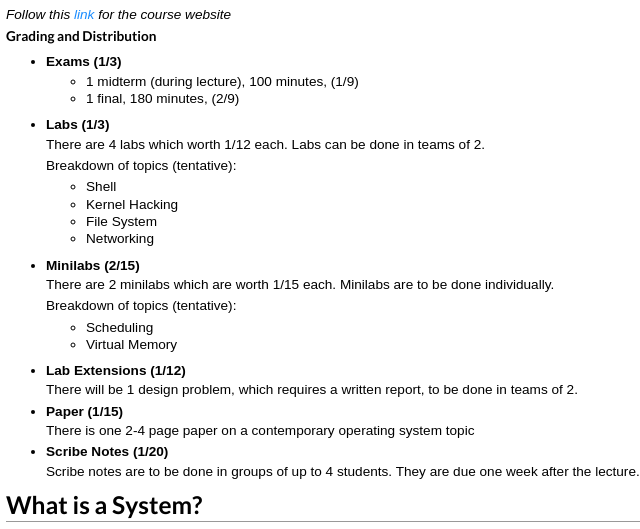
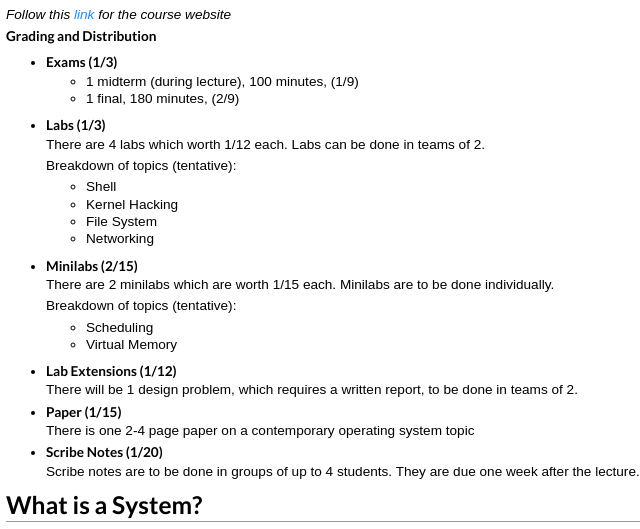
Before and after one commit to theAnthonyLai/CS111_ScribeNotes, a plain HTML site: page index.html in a window 1280 px wide. Shown: the part 185-714 px from the top of the page, 29-669 px from the left. Drawn offline with Linux system fonts and the light colour scheme.

Commit message:
Fix html5 validation errors
Fix some cases where things in <ul> are not surrounded by <li>

```diff
--- a/css/custom.css
+++ b/css/custom.css
@@ -49,8 +49,8 @@ a:hover {
     text-decoration: underline;
 }
 
-ul > li, ol > li {
-    font-weight: bold;
+ul > li > h4, ol > li > h4 {
+    font-weight: 700;
     margin-bottom: 3px;
 }
 
--- a/index.html
+++ b/index.html
@@ -1,3 +1,4 @@
+<!DOCTYPE html>
 <html>
     <head>
         <meta charset="utf-8">
@@ -19,13 +20,15 @@
             <p><i>Follow this <a href="http://web.cs.ucla.edu/classes/winter16/cs111/" target="_blank">link</a> for the course website</i></p>
             <h4>Grading and Distribution</h4>
             <ul>
-                <li>Exams (1/3)</li>
+                <li>
+                    <h4>Exams (1/3)</h4>
                     <ul>
                         <li>1 midterm (during lecture), 100 minutes, (1/9)</li>
                         <li>1 final, 180 minutes, (2/9)</li>
                     </ul>
-
-                <li>Labs (1/3)</li>
+                </li>
+                <li>
+                    <h4>Labs (1/3)</h4>
                     <p>There are 4 labs which worth 1/12 each. Labs can be done in teams of 2.</p>
                     <p>Breakdown of topics (tentative):</p>
                     <ul>
@@ -34,23 +37,28 @@
                         <li>File System</li>
                         <li>Networking</li>
                     </ul>
-
-                <li>Minilabs (2/15)</li>
+                </li>
+                <li>
+                    <h4>Minilabs (2/15)</h4>
                     <p>There are 2 minilabs which are worth 1/15 each. Minilabs are to be done individually.</p>
                     <p>Breakdown of topics (tentative):</p>
                     <ul>
                         <li>Scheduling</li>
                         <li>Virtual Memory</li>
                     </ul>
-
-                <li>Lab Extensions (1/12)</li>
+                </li>
+                <li>
+                    <h4>Lab Extensions (1/12)</h4>
                     <p>There will be 1 design problem, which requires a written report, to be done in teams of 2.</p>
-
-                <li>Paper (1/15)</li>
+                </li>
+                <li>
+                    <h4>Paper (1/15)</h4>
                     <p>There is one 2-4 page paper on a contemporary operating system topic</p>
-
-                <li>Scribe Notes (1/20)</li>
+                </li>
+                <li>
+                    <h4>Scribe Notes (1/20)</h4>
                     <p>Scribe notes are to be done in groups of up to 4 students. They are due one week after the lecture.</p>
+                </li>
             </ul>
         </div>
 
```
Lines whose indentation alone changed are shown as unchanged.
